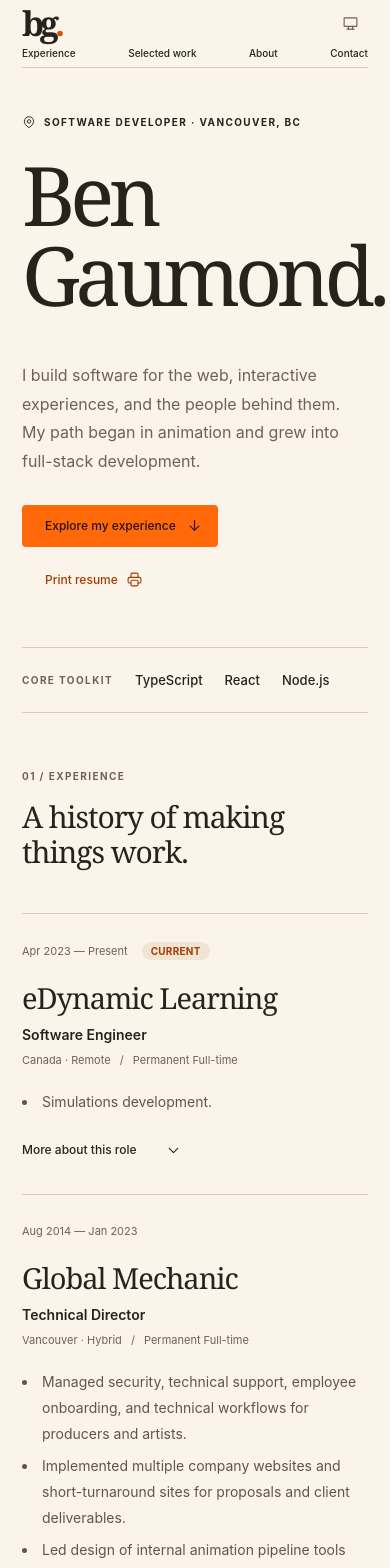
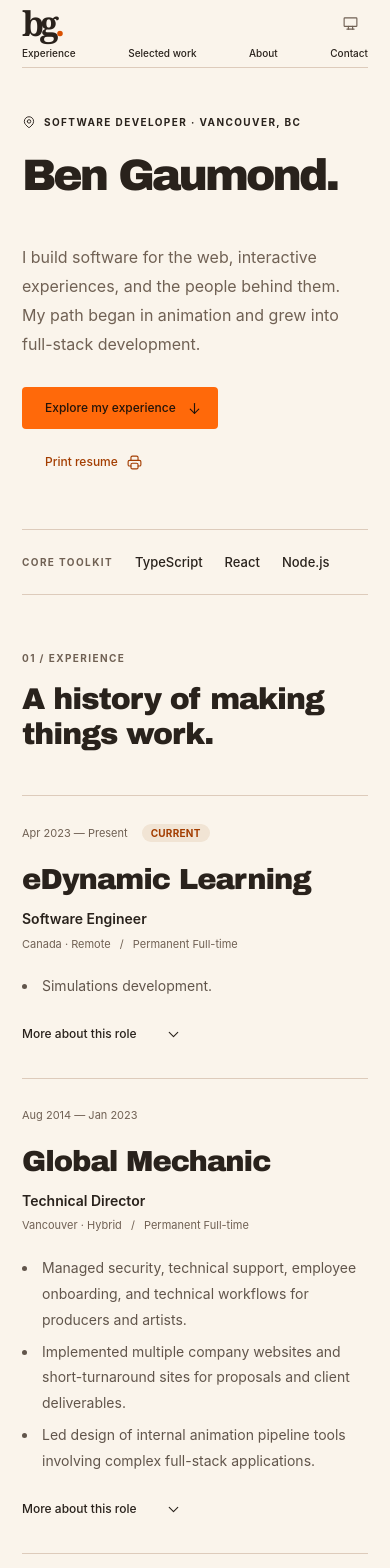
Before and after one commit to BenZed/ben-gaumond-dot-com, a React (Vite) app: page / in a window 390 px wide. Shown: the top 1568 px of the page. Built offline with nearby package versions, Linux system fonts and the light colour scheme.

Commit message:
Set resume headings in Archivo Black

```diff
--- a/index.tsx
+++ b/index.tsx
@@ -1,3 +1,4 @@
+import '@fontsource/archivo-black/latin-400.css'
 import '@mantine/core/styles.css'
 import './src/styles.css'
 import { StrictMode } from 'react'
--- a/package.json
+++ b/package.json
@@ -15,6 +15,7 @@
     "check": "npm run typecheck && npm run lint && npm run fmt:check && npm test"
   },
   "dependencies": {
+    "@fontsource/archivo-black": "^5.3.0",
     "@mantine/core": "^9.8.1",
     "@mantine/hooks": "^9.8.1",
     "@tabler/icons-react": "^3.52.0",
--- a/src/styles.css
+++ b/src/styles.css
@@ -162,7 +162,7 @@ summary {
   grid-row: 2;
 }
 .hero h1 {
-  font-size: clamp(70px, 8.6vw, 108px);
+  font-size: clamp(3.5rem, 7.5vw, 6rem);
   line-height: 0.98;
   letter-spacing: -0.065em;
   margin: 0 0 30px;
@@ -332,9 +332,7 @@ h2.mantine-Title-root {
   color: var(--site-muted);
 }
 h3.company {
-  font:
-    400 29px Georgia,
-    serif;
+  font-size: 1.8125rem;
   letter-spacing: -0.035em;
   margin-bottom: 7px;
 }
@@ -617,7 +615,7 @@ h3.company {
     padding-block: 46px;
   }
   .hero h1 {
-    font-size: 82px;
+    font-size: clamp(2.75rem, 11vw, 4.5rem);
   }
   .hero-summary {
     font-size: 16px;
@@ -798,9 +796,9 @@ h3.company {
   animation: header-write-on 260ms steps(14, end) 150ms both;
 }
 .active-section-label {
-  font:
-    400 clamp(27px, 3.4vw, 40px) / 1.05 Georgia,
-    serif;
+  font-family: var(--mantine-font-family-headings);
+  font-size: clamp(1.5rem, 3.4vw, 2.125rem);
+  line-height: 1.05;
   letter-spacing: -0.045em;
 }
 .site-header nav a[aria-current='location'] {
--- a/src/theme.ts
+++ b/src/theme.ts
@@ -18,7 +18,7 @@ export const theme = createTheme({
   },
   fontFamily:
     'Inter, ui-sans-serif, system-ui, -apple-system, BlinkMacSystemFont, "Segoe UI", sans-serif',
-  headings: { fontFamily: 'Georgia, "Times New Roman", serif', fontWeight: '400' },
+  headings: { fontFamily: '"Archivo Black", "Arial Black", Impact, sans-serif', fontWeight: '400' },
   defaultRadius: 'sm',
   components: {
     Button: Button.extend({
```
Also changed, not shown: 1 other file (tests, documents, lock files or other folders).
